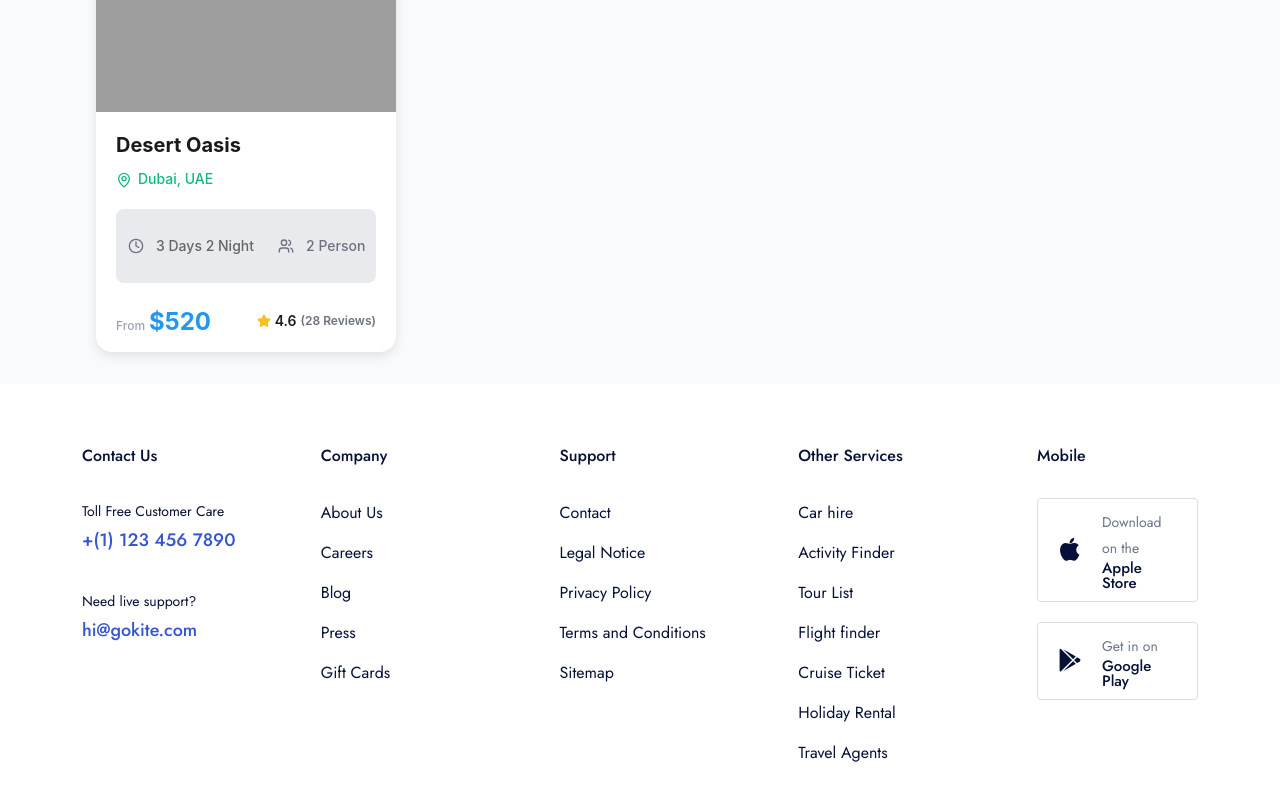
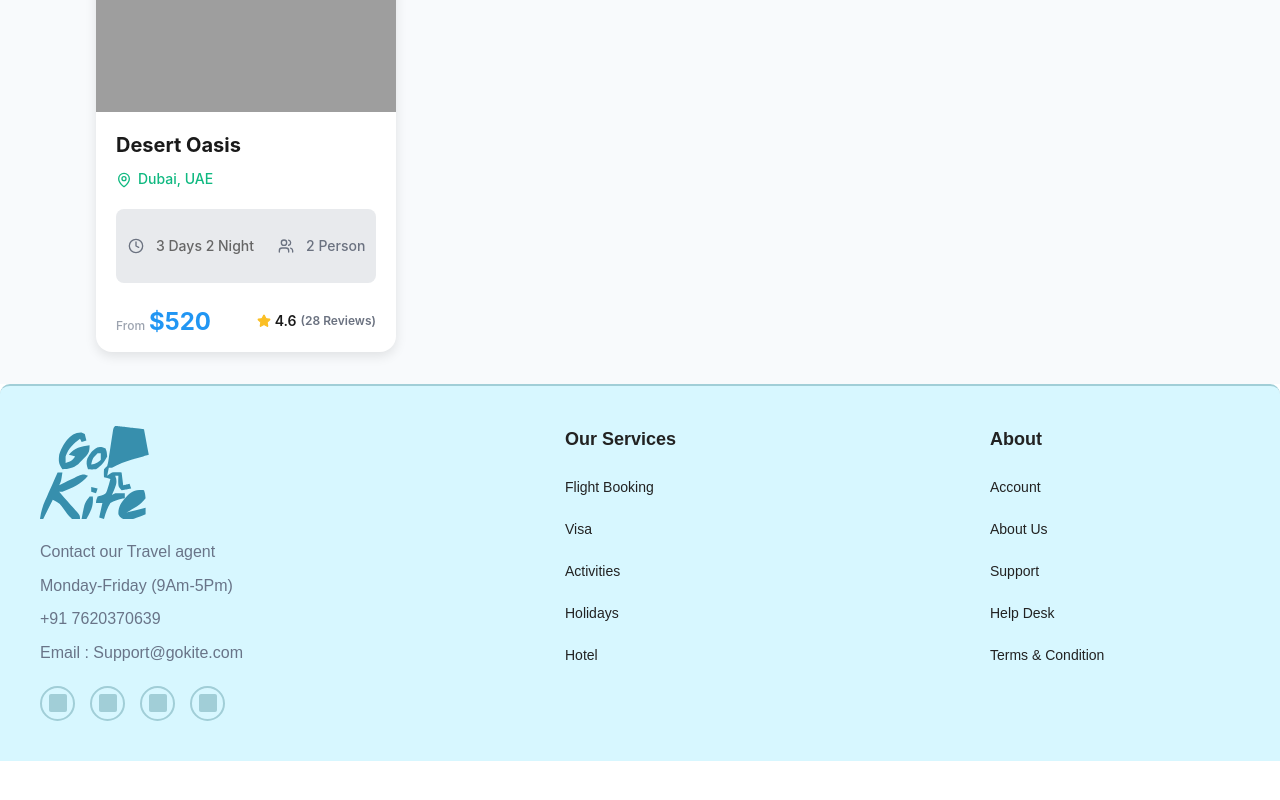
Before and after one commit to Hariharaan-S/go-kite, a Next.js app: page / in a window 1280 px wide. Shown: the part 3548-4348 px from the top of the page. After the commit the page ends 4309 px from the top, so only its background shows below. Built offline with nearby package versions, Linux system fonts and the light colour scheme; grey boxes are pictures that could not be loaded.

Commit message:
footer update

```diff
--- a/app/page.jsx
+++ b/app/page.jsx
@@ -1,4 +1,4 @@
-import DefaultFooter from "@/components/footer/default";
+import GoKiteFooter from "@/components/footer/footer-gokite";
 import Header1 from "@/components/header/Navbar";
 import Hero1 from "@/components/landingpage/hero";
 import HolidayDestinations from "@/components/landingpage/holiday-destintion";
@@ -26,7 +26,7 @@ const Home_1 = () => {
 
       <HotelDealsCards />
 
-      <DefaultFooter />
+      <GoKiteFooter />
     </>
   );
 };
--- /dev/null
+++ b/components/footer/footer-gokite.jsx
@@ -0,0 +1,139 @@
+import React from 'react';
+
+export default function GoKiteFooter() {
+  return (
+    <footer style={{
+      backgroundColor: '#D7F7FF',
+      padding: '40px 20px',
+      fontFamily: 'Arial, sans-serif',
+      borderTopLeftRadius: '10px',
+      borderTopRightRadius: '10px',
+      borderTop: '2px solid #A1CED7'
+    }}>
+      <div style={{
+        display: 'flex',
+        flexWrap: 'wrap',
+        justifyContent: 'space-between',
+        alignItems: 'flex-start',
+        maxWidth: '1200px',
+        margin: '0 auto',
+        gap: '40px'
+      }}>
+        {/* Left Section - Logo Image and Contact Info */}
+        <div style={{
+          flex: '1 1 280px',
+          minWidth: '280px',
+          maxWidth: '350px',
+        }}>
+          {/* Logo Image */}
+          <img
+            src="/img/general/logo.svg"
+            alt="Go Kite Logo"
+            style={{
+              width: '120px',
+              height: 'auto',
+              marginBottom: '20px',
+              maxWidth: '100%',
+            }}
+          />
+
+          {/* Contact Info */}
+          <div style={{ color: '#222', fontSize: '14px', lineHeight: '1.6' }}>
+            <p style={{ margin: '0 0 8px 0', fontWeight: '500' }}>Contact our Travel agent</p>
+            <p style={{ margin: '0 0 8px 0' }}>Monday-Friday (9Am-5Pm)</p>
+            <p style={{ margin: '0 0 8px 0' }}>+91 7620370639</p>
+            <p style={{ margin: '0 0 20px 0' }}>Email : Support@gokite.com</p>
+          </div>
+
+          {/* Social Media Icons */}
+          <div style={{ display: 'flex', gap: '15px' }}>
+            {[1, 2, 3, 4].map((item, index) => (
+              <div key={index} style={{
+                width: '35px',
+                height: '35px',
+                backgroundColor: 'transparent',
+                borderRadius: '50%',
+                display: 'flex',
+                alignItems: 'center',
+                justifyContent: 'center',
+                cursor: 'pointer',
+                border: '2px solid #A1CED7'
+              }}>
+                <div style={{
+                  width: '18px',
+                  height: '18px',
+                  backgroundColor: '#A1CED7',
+                  borderRadius: '2px'
+                }}></div>
+              </div>
+            ))}
+          </div>
+        </div>
+
+        {/* Middle Section - Our Services */}
+        <div style={{
+          flex: '1 1 180px',
+          minWidth: '180px',
+          maxWidth: '250px'
+        }}>
+          <h3 style={{
+            fontSize: '18px',
+            fontWeight: 'bold',
+            color: '#222',
+            marginBottom: '20px'
+          }}>Our Services</h3>
+          <ul style={{
+            listStyle: 'none',
+            padding: '0',
+            margin: '0'
+          }}>
+            {['Flight Booking', 'Visa', 'Activities', 'Holidays', 'Hotel'].map((service, index) => (
+              <li key={index} style={{ marginBottom: '12px' }}>
+                <a href="#" style={{
+                  color: '#222',
+                  textDecoration: 'none',
+                  fontSize: '14px',
+                  lineHeight: '1.4'
+                }}>
+                  {service}
+                </a>
+              </li>
+            ))}
+          </ul>
+        </div>
+
+        {/* Right Section - About */}
+        <div style={{
+          flex: '1 1 180px',
+          minWidth: '180px',
+          maxWidth: '250px'
+        }}>
+          <h3 style={{
+            fontSize: '18px',
+            fontWeight: 'bold',
+            color: '#222',
+            marginBottom: '20px'
+          }}>About</h3>
+          <ul style={{
+            listStyle: 'none',
+            padding: '0',
+            margin: '0'
+          }}>
+            {['Account', 'About Us', 'Support', 'Help Desk', 'Terms & Condition'].map((item, index) => (
+              <li key={index} style={{ marginBottom: '12px' }}>
+                <a href="#" style={{
+                  color: '#222',
+                  textDecoration: 'none',
+                  fontSize: '14px',
+                  lineHeight: '1.4'
+                }}>
+                  {item}
+                </a>
+              </li>
+            ))}
+          </ul>
+        </div>
+      </div>
+    </footer>
+  );
+}
```
